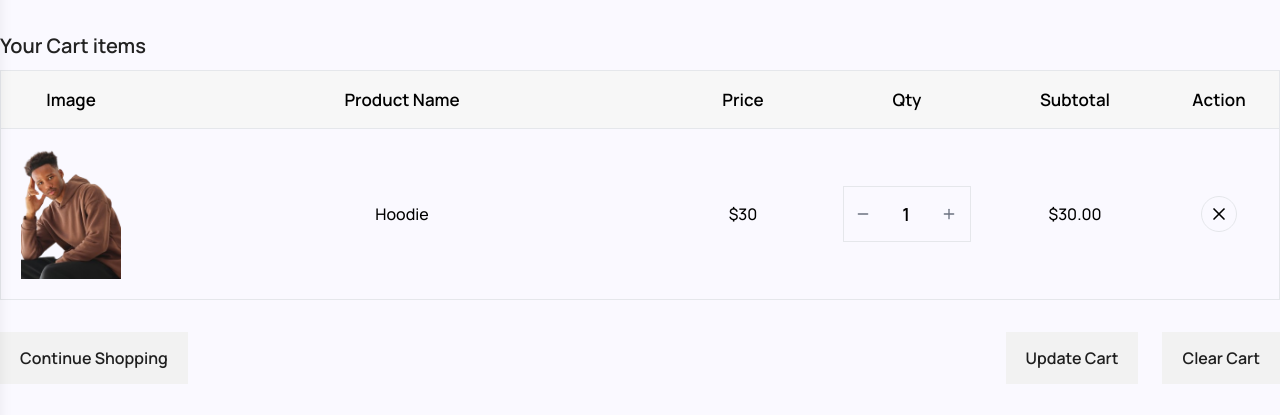
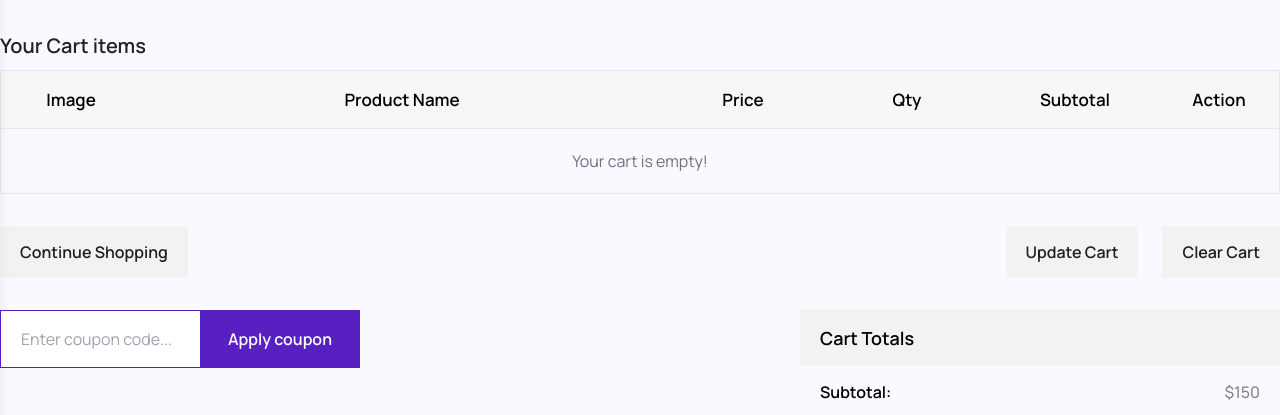
Before and after one commit to mdsajalali/we5ive-fashion, a Next.js app: page /cart in a window 1280 px wide. Shown: the part 209-624 px from the top of the page. Built offline with nearby package versions, Linux system fonts and the light colour scheme.

Commit message:
add: cart functionality

```diff
--- a/src/components/Cart.tsx
+++ b/src/components/Cart.tsx
@@ -4,18 +4,34 @@ import CartItem from "./CartItem";
 import CartCheckout from "./CartCheckout";
 import Link from "next/link";
 import Container from "./shared/Container";
-
-const cartItems = [
-  {
-    id: 1,
-    name: "Hoodie",
-    price: 30,
-    stock: 10,
-    image: "/products/hoodie.png",
-  },
-];
+import { useEffect, useState } from "react";
+import { toast } from "sonner";
 
 const Cart = () => {
+  const [cartItems, setCartItems] = useState<any[]>([]);
+
+  useEffect(() => {
+    const storedCart = JSON.parse(localStorage.getItem("cart") || "[]");
+    setCartItems(storedCart);
+  }, []);
+
+  const handleRemove = (id: number) => {
+    const itemToRemove = cartItems.find((item) => item.id === id);
+    if (!itemToRemove) return;
+
+    const updatedCart = cartItems.filter((item) => item.id !== id);
+    setCartItems(updatedCart);
+    localStorage.setItem("cart", JSON.stringify(updatedCart));
+
+    toast.success(`${itemToRemove.product_name} removed successfully!`);
+  };
+
+  const handleClearCart = () => {
+    localStorage.removeItem("cart");
+    setCartItems([]);
+    toast.success("Cart cleared successfully!");
+  };
+
   return (
     <Container>
       <section className="py-16 md:py-20">
@@ -32,9 +48,19 @@ const Cart = () => {
               <h5 className="w-32">Subtotal</h5>
               <h5 className="w-20">Action</h5>
             </div>
-            {cartItems.map((product) => (
-              <CartItem key={product.id} product={product} />
-            ))}
+            {cartItems.length > 0 ? (
+              cartItems.map((product) => (
+                <CartItem
+                  key={product.id}
+                  product={product}
+                  onRemove={handleRemove}
+                />
+              ))
+            ) : (
+              <p className="py-5 text-center text-gray-500">
+                Your cart is empty!
+              </p>
+            )}
           </div>
           <div className="mt-8 flex flex-wrap items-center gap-x-6 gap-y-3">
             <Link
@@ -43,10 +69,18 @@ const Cart = () => {
             >
               Continue Shopping
             </Link>
-            <button className="block bg-[#f2f2f2] px-5 py-3.5 font-semibold text-[#1f1f1f] duration-300 hover:bg-primary hover:text-white sm:ml-auto">
+
+            <Link
+              href="/shops"
+              className="block bg-[#f2f2f2] px-5 py-3.5 font-semibold text-[#1f1f1f] duration-300 hover:bg-primary hover:text-white sm:ml-auto"
+            >
               Update Cart
-            </button>
-            <button className="block bg-[#f2f2f2] px-5 py-3.5 font-semibold text-[#1f1f1f] duration-300 hover:bg-primary hover:text-white">
+            </Link>
+
+            <button
+              onClick={handleClearCart}
+              className="block bg-[#f2f2f2] px-5 py-3.5 font-semibold text-[#1f1f1f] duration-300 hover:bg-primary hover:text-white"
+            >
               Clear Cart
             </button>
           </div>
--- a/src/components/CartItem.tsx
+++ b/src/components/CartItem.tsx
@@ -3,9 +3,10 @@ import { useState } from "react";
 
 interface CartItemProps {
   product: any;
+  onRemove: any;
 }
 
-const CartItem: React.FC<CartItemProps> = ({ product }) => {
+const CartItem: React.FC<CartItemProps> = ({ product, onRemove }) => {
   const [cartQuantity, setCartQuantity] = useState(1);
 
   return (
@@ -14,12 +15,12 @@ const CartItem: React.FC<CartItemProps> = ({ product }) => {
       className="flex flex-col items-center gap-3 border-b p-5 last:border-b-0 lg:grid lg:grid-cols-[auto_1fr_auto_auto_auto_auto] lg:gap-10"
     >
       <img
-        src={product.image}
-        alt={product.name}
+        src={product.img}
+        alt={product.product_name}
         className="aspect-[1/1.3] w-[100px] object-cover"
       />
       <h4 className="mx-auto max-w-[280px] text-center font-medium">
-        {product.name}
+        {product.product_name}
       </h4>
       <p className="w-[120px] text-center font-medium">${product.price}</p>
       <div className="flex w-32 items-center border">
@@ -45,7 +46,10 @@ const CartItem: React.FC<CartItemProps> = ({ product }) => {
         ${(product.price * cartQuantity).toFixed(2)}
       </p>
       <div className="w-20">
-        <button className="mx-auto flex size-9 items-center justify-center rounded-full border duration-300 hover:bg-primary hover:text-white">
+        <button
+          onClick={() => onRemove(product.id)}
+          className="mx-auto flex size-9 items-center justify-center rounded-full border duration-300 hover:bg-primary hover:text-white"
+        >
           <X className="size-5" />
         </button>
       </div>
--- a/src/components/ProductDetails.tsx
+++ b/src/components/ProductDetails.tsx
@@ -12,11 +12,10 @@ import { Navigation } from "swiper/modules";
 import { Minus, Plus } from "lucide-react";
 import { useEffect, useState } from "react";
 import { Product } from "@/types/index.type";
+import { toast } from "sonner";
 
 const ProductDetails = ({ paramsId }: { paramsId: string }) => {
   const [product, setProduct] = useState<Product | null>(null);
-
-  console.log(product);
 
   useEffect(() => {
     const fetchProduct = async () => {
@@ -66,6 +65,13 @@ const ProductDetails = ({ paramsId }: { paramsId: string }) => {
     `h-6 w-6 rounded-full ${
       selectedColor === color ? "border-2 border-primary" : "border"
     } ${bgColor}`;
+
+  const handleAddToCart = (product: any) => {
+    const cartItems = JSON.parse(localStorage.getItem("cart") || "[]");
+    const updatedCart = [...cartItems, product];
+    localStorage.setItem("cart", JSON.stringify(updatedCart));
+    toast.success("Added to cart!");
+  };
 
   return (
     <Container>
@@ -267,7 +273,17 @@ const ProductDetails = ({ paramsId }: { paramsId: string }) => {
             <button className="mb-3 w-full rounded border border-primary px-4 py-2 transition-colors hover:bg-primary hover:text-white lg:mb-0 lg:w-1/2">
               Buy Now
             </button>
-            <button className="w-full rounded border border-primary px-4 py-2 transition-colors hover:bg-primary hover:text-white lg:w-1/2">
+            <button
+              onClick={() =>
+                handleAddToCart({
+                  id: product?.id,
+                  img: product?.img,
+                  product_name: product?.product_name,
+                  price: product?.price,
+                })
+              }
+              className="w-full rounded border border-primary px-4 py-2 transition-colors hover:bg-primary hover:text-white lg:w-1/2"
+            >
               Add to Cart
             </button>
           </div>
--- a/src/components/YourBag.tsx
+++ b/src/components/YourBag.tsx
@@ -1,7 +1,21 @@
+"use client";
+
+import { useState, useEffect } from "react";
 import { ShoppingBag } from "lucide-react";
 import Link from "next/link";
 
 const YourBag = () => {
+  const [totalQuantity, setTotalQuantity] = useState(0);
+
+  useEffect(() => {
+    const storedCart = JSON.parse(localStorage.getItem("cart") || "[]");
+    const total = storedCart.reduce(
+      (sum: number, item: any) => sum + (item.quantity || 1),
+      0,
+    );
+    setTotalQuantity(total);
+  }, []);
+
   return (
     <Link
       href="/cart"
@@ -9,7 +23,7 @@ const YourBag = () => {
     >
       <ShoppingBag className="text-2xl" />
       <h1 className="pt-2">Your bag</h1>
-      <p>0</p>
+      <p>{totalQuantity}</p>
     </Link>
   );
 };
--- a/src/components/shared/Navbar.tsx
+++ b/src/components/shared/Navbar.tsx
@@ -1,5 +1,5 @@
 "use client";
-import { useState } from "react";
+import { useEffect, useState } from "react";
 import Image from "next/image";
 import Container from "./Container";
 import Link from "next/link";
@@ -14,6 +14,17 @@ const NAV_ITEMS = [
 
 export default function Navbar() {
   const [isSidebarOpen, setIsSidebarOpen] = useState(false);
+
+    const [totalQuantity, setTotalQuantity] = useState(0);
+
+    useEffect(() => {
+      const storedCart = JSON.parse(localStorage.getItem("cart") || "[]");
+      const total = storedCart.reduce(
+        (sum: number, item: any) => sum + (item.quantity || 1),
+        0,
+      );
+      setTotalQuantity(total);
+    }, []);
 
   return (
     <nav className="bg-secondary py-3 lg:py-5">
@@ -95,7 +106,7 @@ export default function Navbar() {
               >
                 <ShoppingBag className="text-2xl text-gray-700" />
                 <span className="absolute -right-2 -top-2 flex h-5 w-5 items-center justify-center rounded-full bg-black text-xs text-white">
-                  0
+                  {totalQuantity}
                 </span>
               </Link>
               <Image
--- a/src/components/shared/ProductCard.tsx
+++ b/src/components/shared/ProductCard.tsx
@@ -4,20 +4,23 @@ import Link from "next/link";
 import { toast } from "sonner";
 
 const ProductCard = ({ product }: ProductCardProps) => {
-  const handelProductId = (id: number) => {
-    console.log(id);
+  const handleAddToCart = (product: any) => {
+    const cartItems = JSON.parse(localStorage.getItem("cart") || "[]");
+    const updatedCart = [...cartItems, product];
+    localStorage.setItem("cart", JSON.stringify(updatedCart));
     toast.success("Added to cart!");
   };
+
   return (
     <div className="rounded-lg border bg-white p-2 shadow-sm transition-shadow hover:shadow-md">
       <Link href={`/shops/${product.id}`}>
         <div className="relative">
-          <div className="relative h-[200px] w-[280px] mx-auto rounded-md bg-secondary">
+          <div className="relative mx-auto h-[200px] w-[280px] rounded-md bg-secondary">
             <Image
               src={product.img}
               alt={product.product_name}
               fill
-              className="mx-auto w-full h-full object-content"
+              className="object-content mx-auto h-full w-full"
             />
           </div>
           <div className="mt-4 flex items-center justify-between px-2">
@@ -38,7 +41,14 @@ const ProductCard = ({ product }: ProductCardProps) => {
       </Link>
 
       <button
-        onClick={() => handelProductId(product?.id)}
+        onClick={() =>
+          handleAddToCart({
+            id: product.id,
+            img: product.img,
+            product_name: product.product_name,
+            price: product.price,
+          })
+        }
         className="mt-4 w-full rounded border border-primary px-2 py-2 transition-colors hover:bg-primary hover:text-white"
       >
         Add to Cart
```
